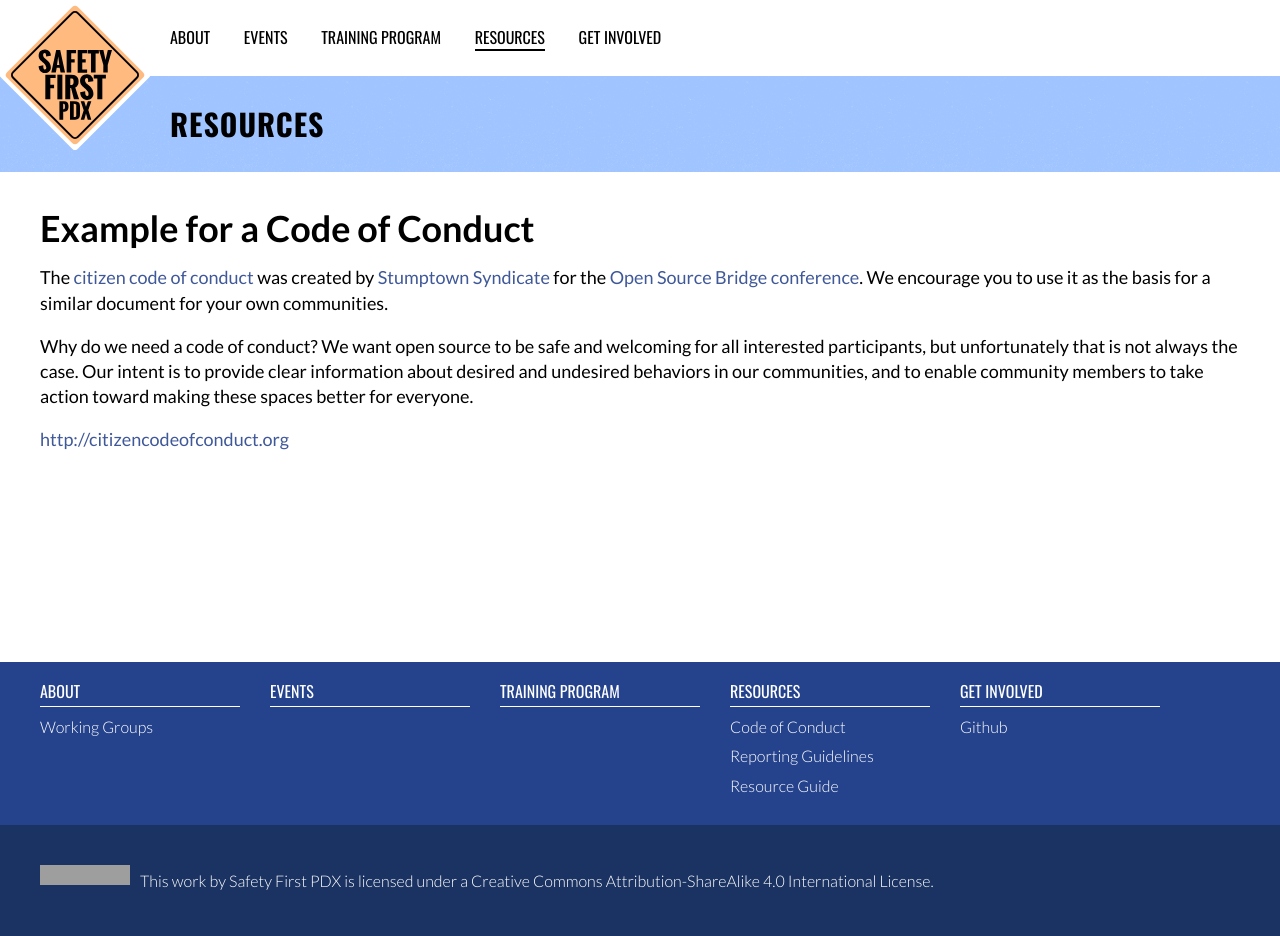
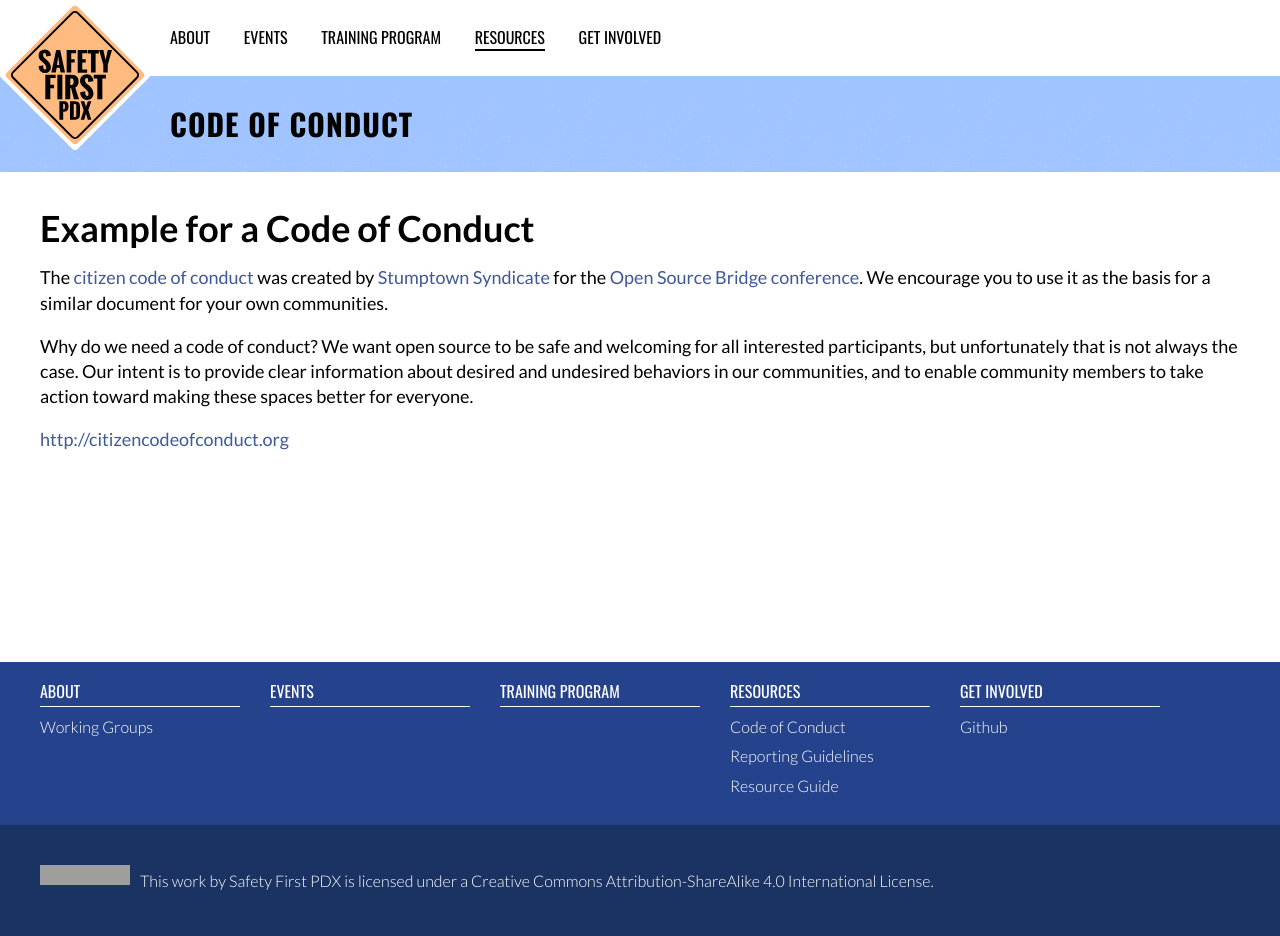
Before and after one commit to safetyfirstpdx/safetyfirstpdx.github.io, a Jekyll site: the page built from resources/code_of_conduct.md, in a window 1280 px wide. Built offline with Jekyll 4.4.1, drawn with Linux system fonts in a browser that asks for light colours; nearby versions of some CDN libraries; grey boxes are pictures that could not be loaded.

Commit message:
Fix resources foot menu.

```diff
--- a/_config.yml
+++ b/_config.yml
@@ -25,7 +25,7 @@
         label: 'Code of Conduct'
       - url: 'resources/reporting'
         label: 'Reporting Guidelines'
-      - url: 'resources/resources'
+      - url: 'resources/index'
         label: 'Resource Guide'
   - url: 'get_involved'
     label: 'Get Involved'
--- a/resources/code_of_conduct.md
+++ b/resources/code_of_conduct.md
@@ -1,6 +1,6 @@
 ---
 layout: default
-title: Resources
+title: Code of Conduct
 ---
 
 # Example for a Code of Conduct
```
Also changed, not shown: resources/index.md (+1 -1 lines), resources/reporting.md (renamed from training/code_of_conduct/reporting.md).
